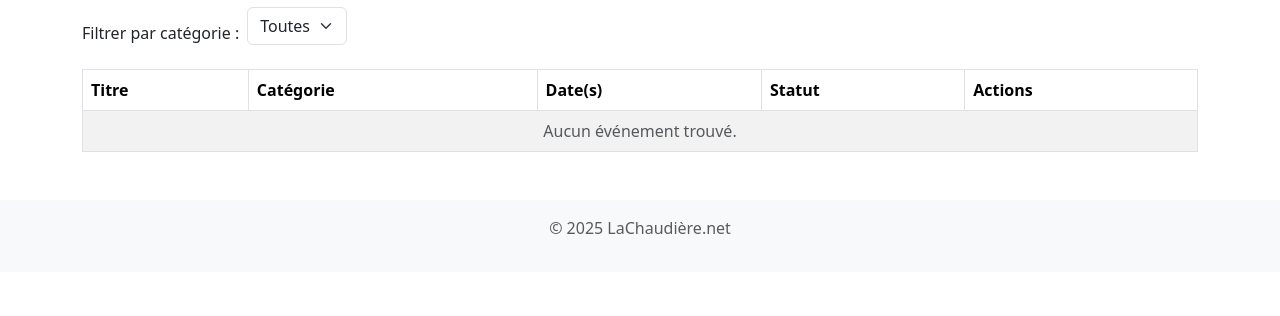
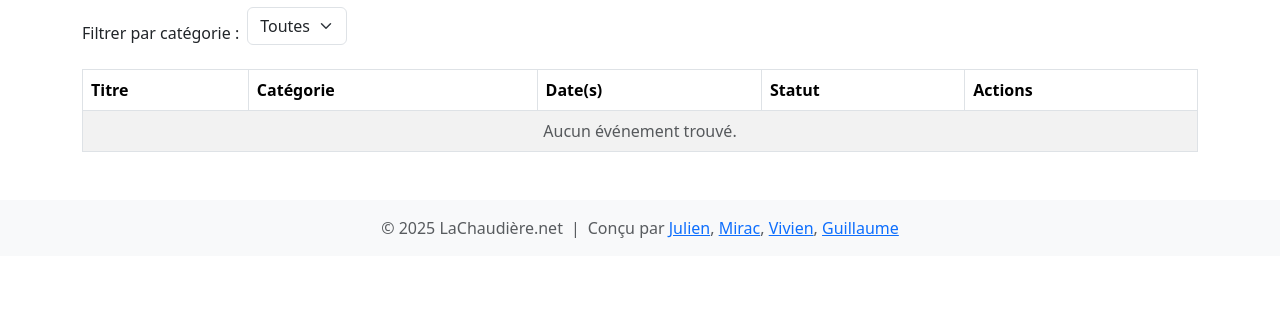
Before and after one commit to juliennoel22/SAE-S4-DWM-Chaudiere-Calendar, a PHP site: template calendar.appli/src/webui/views/list.twig in a window 1280 px wide. Shown: the part 253-569 px from the top of the page. Run offline with PHP 8.4, Linux system fonts and the light colour scheme; the template is opened without the code that fills it, so the values that code supplies are empty; some libraries are stand-ins or nearby versions.

Commit message:
footer amélioration

```diff
--- a/calendar.appli/src/webui/views/base.twig
+++ b/calendar.appli/src/webui/views/base.twig
@@ -28,9 +28,16 @@
     {% endblock %}
 </main>
 
-<footer class="bg-light text-center text-muted py-3 mt-5">
-    <div class="container">
-        <p>© 2025 LaChaudière.net</p>
+<footer class="bg-light text-center text-muted py-3 mt-5 d-flex justify-content-center align-items-center flex-row">
+    <div class="container d-flex justify-content-center align-items-center flex-row">
+        <p class="mb-0">© 2025 LaChaudière.net</p>
+        <span class="mx-2">|</span>
+        <p class="mb-0">Conçu par
+            <a href="https://github.com/juliennoel22">Julien</a>,
+            <a href="https://github.com/MiracOK">Mirac</a>,
+            <a href="https://github.com/Vivienhrm">Vivien</a>,
+            <a href="https://github.com/Kemayu">Guillaume</a>
+        </p>
     </div>
 </footer>
 
```
